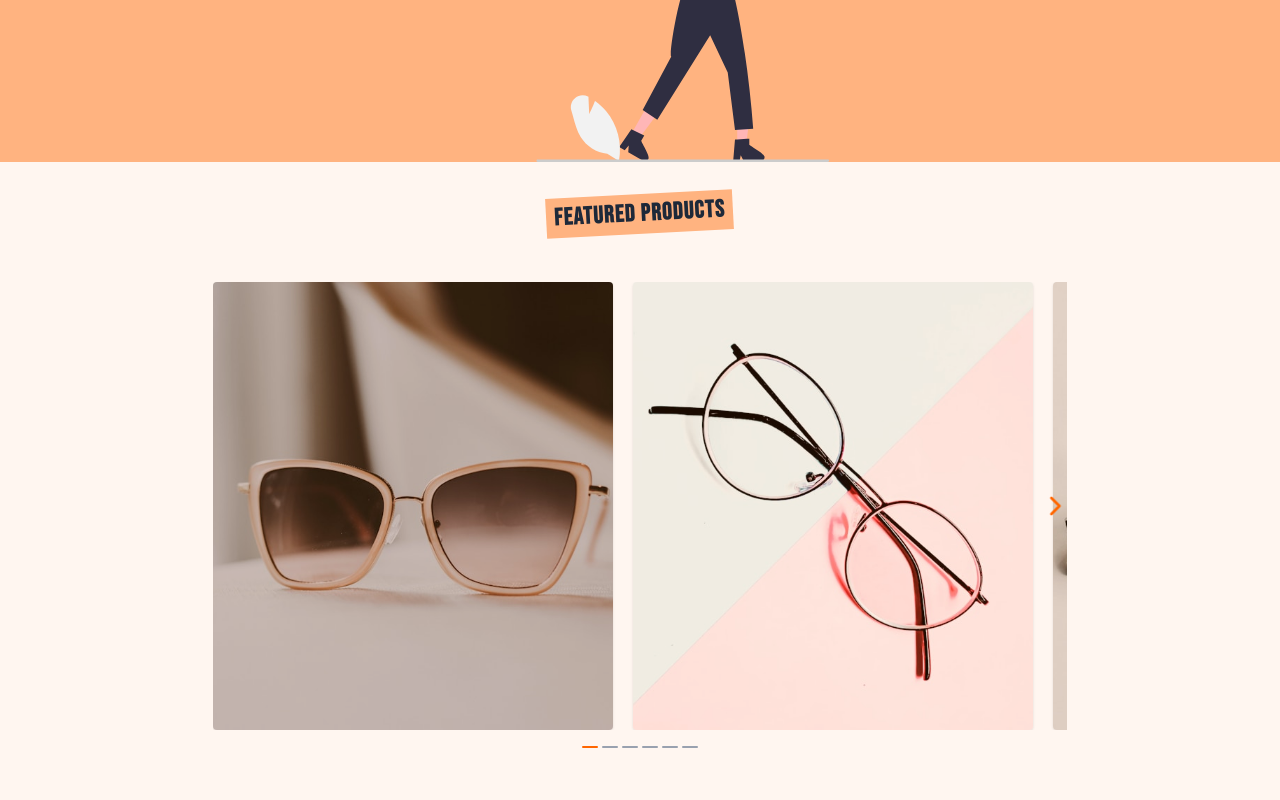
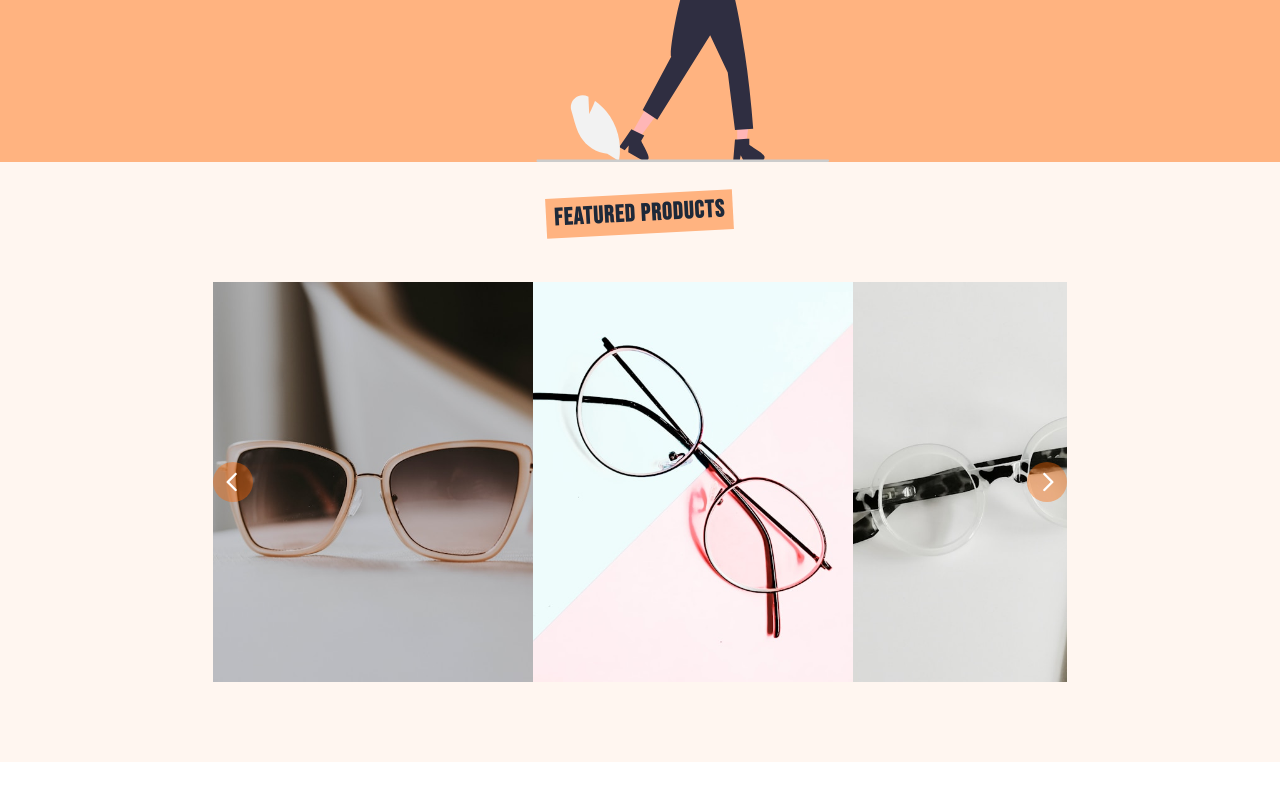
Before and after one commit to Emma769/frames-by-bibi, a React (Vite) app: page / in a window 1280 px wide. Shown: the part 964-1764 px from the top of the page. After the commit the page ends 1726 px from the top, so only its background shows below. Built offline with nearby package versions, Linux system fonts and the light colour scheme.

Commit message:
made some more adjustmenst

```diff
--- a/src/App.tsx
+++ b/src/App.tsx
@@ -12,7 +12,6 @@ export default function App() {
         <Route index element={<HomePage />} />
         <Route path="/contact" element={<ContactPage />} />
         <Route path="/catalog" element={<CatalogPage />} />
-
         <Route path="/cart" element={<CartPage />} />
       </Route>
     </Routes>
--- a/src/components/ui/Navbar.tsx
+++ b/src/components/ui/Navbar.tsx
@@ -142,6 +142,7 @@ type SearchFormProps = {
 function SearchForm({ close }: SearchFormProps) {
   const formRef = useRef<HTMLFormElement | null>(null);
   const closeBtnRef = useRef<HTMLButtonElement | null>(null);
+
   useEscape(close);
 
   useClickOutside(formRef, closeBtnRef, close);
--- a/src/index.css
+++ b/src/index.css
@@ -153,81 +153,18 @@ nav a {
   @apply fixed top-0 left-0 right-0 bg-[hsl(24,100%,97%)] h-[7.5em];
 }
 
-.indicator-btn {
-  @apply h-0.5 w-4 bg-gray-400 rounded-lg cursor-pointer;
+.carousel {
+  @apply overflow-auto snap-mandatory snap-x scroll-px-0 scroll-py-[24px] [&::-webkit-scrollbar]:hidden [-ms-overflow-style:none] [scrollbar-width:none];
 }
 
-.indicator-btn.active {
-  @apply bg-[#ff6600];
+.scroll-container {
+  @apply flex items-center justify-center w-fit;
 }
 
-.indicator-btn:hover {
-  @apply bg-[#ff6600];
+.scroll-container li {
+  @apply h-[20em] w-[15em] sm:h-[25em] sm:w-[20em] snap-start;
 }
 
-.indicator-btn:focus-visible {
-  outline: 0.5px solid lightgrey;
+.scroll-container img {
+  @apply block w-full h-full object-cover grow-0 shrink-0;
 }
-
-.alt-indicator-btn-left {
-  @apply absolute z-10 left-0 top-0 bottom-0 cursor-pointer transition-colors;
-}
-
-.alt-indicator-btn-right {
-  @apply absolute z-10 right-0 top-0 bottom-0 cursor-pointer transition-colors;
-}
-
-.alt-indicator-btn-right:hover {
-  background-color: rgba(255, 102, 0, 0.1);
-}
-
-.alt-indicator-btn-right svg {
-  animation: poke-right 2s infinite;
-}
-
-.alt-indicator-btn-left svg {
-  animation: poke-left 2s infinite;
-}
-.alt-indicator-btn-right:focus-visible {
-  outline: 0.5px solid lightgrey;
-}
-
-.alt-indicator-btn-left:focus-visible {
-  outline: 0.5px solid lightgrey;
-}
-
-.alt-indicator-btn-left:hover {
-  background-color: rgba(255, 102, 0, 0.1);
-}
-
-@keyframes poke-right {
-  0% {
-    transform: translateX(0);
-  }
-  33% {
-    transform: translateX(5px);
-  }
-
-  66% {
-    transform: translateX(0);
-  }
-  100% {
-    transform: translateX(5px);
-  }
-}
-
-@keyframes poke-left {
-  0% {
-    transform: translateX(0);
-  }
-  33% {
-    transform: translateX(-5px);
-  }
-
-  66% {
-    transform: translateX(0);
-  }
-  100% {
-    transform: translateX(-5px);
-  }
-}
--- a/src/pages/HomePage.tsx
+++ b/src/pages/HomePage.tsx
@@ -1,14 +1,23 @@
 import { Link, useNavigate } from "react-router-dom";
 import Container from "../components/layouts/Container";
-import Card from "../components/layouts/Card";
-import { LuChevronLeft, LuChevronRight } from "react-icons/lu";
-import { createRef, useRef, useState, type RefObject } from "react";
+import { RxCaretLeft, RxCaretRight } from "react-icons/rx";
+import { useRef } from "react";
 
 export default function HomePage() {
+  return (
+    <>
+      <HeroSection />
+      <FeaturedProducts />
+    </>
+  );
+}
+
+function HeroSection() {
   const navigate = useNavigate();
 
+  const gotoCatalog = () => navigate("/catalog");
+
   return (
-    <>
     <section className="min-h-[100dvh] pt-[6.5em] bg-[hsl(24,100%,75%)]">
       <div className="text-2xl sm:text-3xl md:text-4xl lg:text-5xl font-bold flex items-center flex-col pt-16">
         <div>
@@ -40,7 +49,7 @@ export default function HomePage() {
         <div className="pt-5 flex justify-center">
           <button
             className="px-5 py-3.5 text-[#ff6600] bg-gray-800 rounded-4xl font-[bebas] font-semibold tracking-wider cursor-pointer hover:bg-[#ff6600] hover:text-gray-800 transition-colors"
-              onClick={() => navigate("/catalog")}
+            onClick={gotoCatalog}
           >
             Browse our collection
           </button>
@@ -50,8 +59,6 @@ export default function HomePage() {
         <img src="/undraw_shopping_a55o.svg" alt="shopping illustration" />
       </div>
     </section>
-      <FeaturedProducts />
-    </>
   );
 }
 
@@ -65,32 +72,20 @@ const images = [
 ];
 
 function FeaturedProducts() {
-  const [activeIdx, setActiveIdx] = useState(0);
-
-  const itemRefs = useRef<RefObject<HTMLLIElement | null>[]>(
-    Array.from({ length: images.length }, () =>
-      createRef<HTMLLIElement | null>()
-    )
-  );
-
-  const handleScrollTo = (i: number) => {
-    itemRefs.current[i].current?.scrollIntoView({
-      behavior: "smooth",
-      inline: "center",
-    });
-    setActiveIdx(i);
-  };
+  const scrollContainerRef = useRef<HTMLDivElement | null>(null);
 
   const handleScrollLeft = () => {
-    if (activeIdx > 0) {
-      handleScrollTo(activeIdx - 1);
-    }
+    scrollContainerRef.current?.scrollBy({
+      left: 200,
+      behavior: "smooth",
+    });
   };
 
   const handleScrollRight = () => {
-    if (activeIdx < images.length - 1) {
-      handleScrollTo(activeIdx + 1);
-    }
+    scrollContainerRef.current?.scrollBy({
+      left: -200,
+      behavior: "smooth",
+    });
   };
 
   return (
@@ -105,53 +100,29 @@ function FeaturedProducts() {
       <div className="py-[3em]">
         <Container>
           <div className="relative">
-            {activeIdx === 0 ? null : (
-              <button
-                className="alt-indicator-btn-left"
-                onClick={handleScrollLeft}
-              >
-                <LuChevronLeft className="size-8 stroke-[#ff6600]" />
-              </button>
-            )}
-            {activeIdx === images.length - 1 ? null : (
-              <button
-                className="alt-indicator-btn-right"
-                onClick={handleScrollRight}
-              >
-                <LuChevronRight className="size-8 stroke-[#ff6600]" />
-              </button>
-            )}
-            <div className="flex gap-x-1 absolute top-full left-1/2 -translate-x-1/2 z-10 pt-4">
-              {images.map((_, i) => (
-                <button
-                  className={`indicator-btn ${i === activeIdx ? "active" : ""}`}
-                  key={`btn_${i}`}
-                  onClick={() => handleScrollTo(i)}
-                ></button>
-              ))}
-            </div>
-            <ul className="flex items-center gap-x-5 overflow-x-hidden">
-              {images.map((image, i) => (
-                <li
-                  key={`${image}_${i}`}
-                  className="shrink-0 grow-0"
-                  ref={itemRefs.current[i]}
-                >
+            <div className="carousel" ref={scrollContainerRef}>
+              <ul className="scroll-container">
+                {images.map((image, idx) => (
+                  <li key={`${image}_${idx}`}>
                     <Link to="/">
-                    <Card>
-                      <div className="h-[18em] w-[15em] sm:h-[22em] sm:w-[20] lg:h-[28em] lg:w-[25em] relative after:absolute after:content-[''] after:inset-0 after:bg-[rgba(255,102,0,.1)]">
-                        <img
-                          src={`/${image}`}
-                          alt="product photo"
-                          className="block w-full h-full object-cover"
-                        />
-                      </div>
-                      <div></div>
-                    </Card>
+                      <img src={image} alt={`featured_photo_${image}`} />
                     </Link>
                   </li>
                 ))}
               </ul>
+            </div>
+            <button
+              className="text-white rounded-full absolute top-1/2 -translate-y-1/2 left-0 bg-[rgba(255,102,0,.4)]"
+              onClick={handleScrollRight}
+            >
+              <RxCaretLeft className="size-10" />
+            </button>
+            <button
+              className="absolute top-1/2 -translate-y-1/2 text-white right-0 bg-[rgba(255,102,0,.4)] rounded-full"
+              onClick={handleScrollLeft}
+            >
+              <RxCaretRight className="size-10" />
+            </button>
           </div>
         </Container>
       </div>
```
Lines whose indentation alone changed are shown as unchanged.
